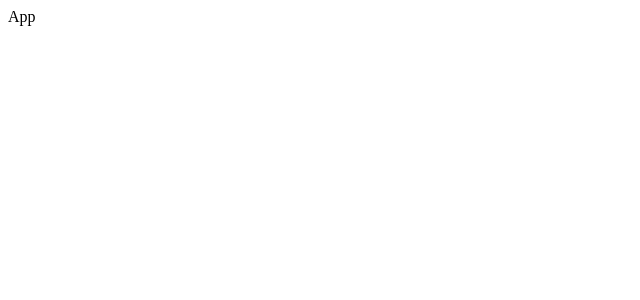
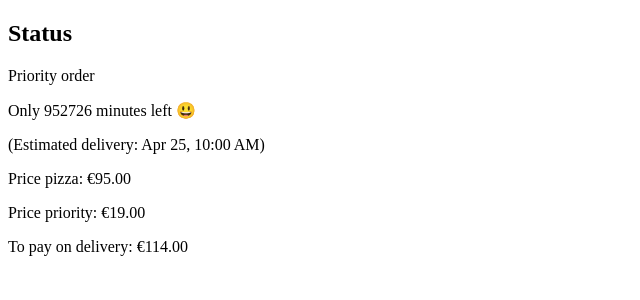
Before and after one commit to muddassirali8089/PizzaDelivery, a React (Vite) app: page /order/orderId in a window 1280 px wide. Shown: the top 300 px of the page, without its empty margins (0-640 px from the left). Built offline with nearby package versions, Linux system fonts and the light colour scheme.

Commit message:
Adding react router version6  and define the route
Adding react router version6

```diff
--- a/package.json
+++ b/package.json
@@ -11,7 +11,8 @@
   },
   "dependencies": {
     "react": "^19.1.0",
-    "react-dom": "^19.1.0"
+    "react-dom": "^19.1.0",
+    "react-router-dom": "^6.30.1"
   },
   "devDependencies": {
     "@eslint/js": "^9.29.0",
--- a/src/App.jsx
+++ b/src/App.jsx
@@ -1,8 +1,40 @@
 import React from 'react'
+
+import { createBrowserRouter, RouterProvider } from 'react-router-dom'
+import Home from "./ui/Home.jsx"
+import Menu from "./Features/menu/Menu.jsx"
+import Cart from './Features/cart/Cart'
+import CreateOrder from './Features/order/CreateOrder'
+import Order from './Features/order/Order'
+
+const router = createBrowserRouter([
+  {
+    path:"/",
+    element:<Home/>
+  },
+  {
+    path : "/menu",
+    element : <Menu/>
+  },
+  {
+    path : "/cart",
+    element : <Cart/>
+  },
+  {
+    path : "/order/new",
+    element : <CreateOrder/>
+  },
+
+  {
+    path : "/order/orderId",
+    element : <Order/>
+  },
+
+])
 
 function App() {
   return (
-    <div>App</div>
+    <RouterProvider router={router}/>
   )
 }
 
```
Also changed, not shown: src/Features/order/Order.jsx (+2 -5 lines), 1 other file (tests, documents, lock files or other folders).
